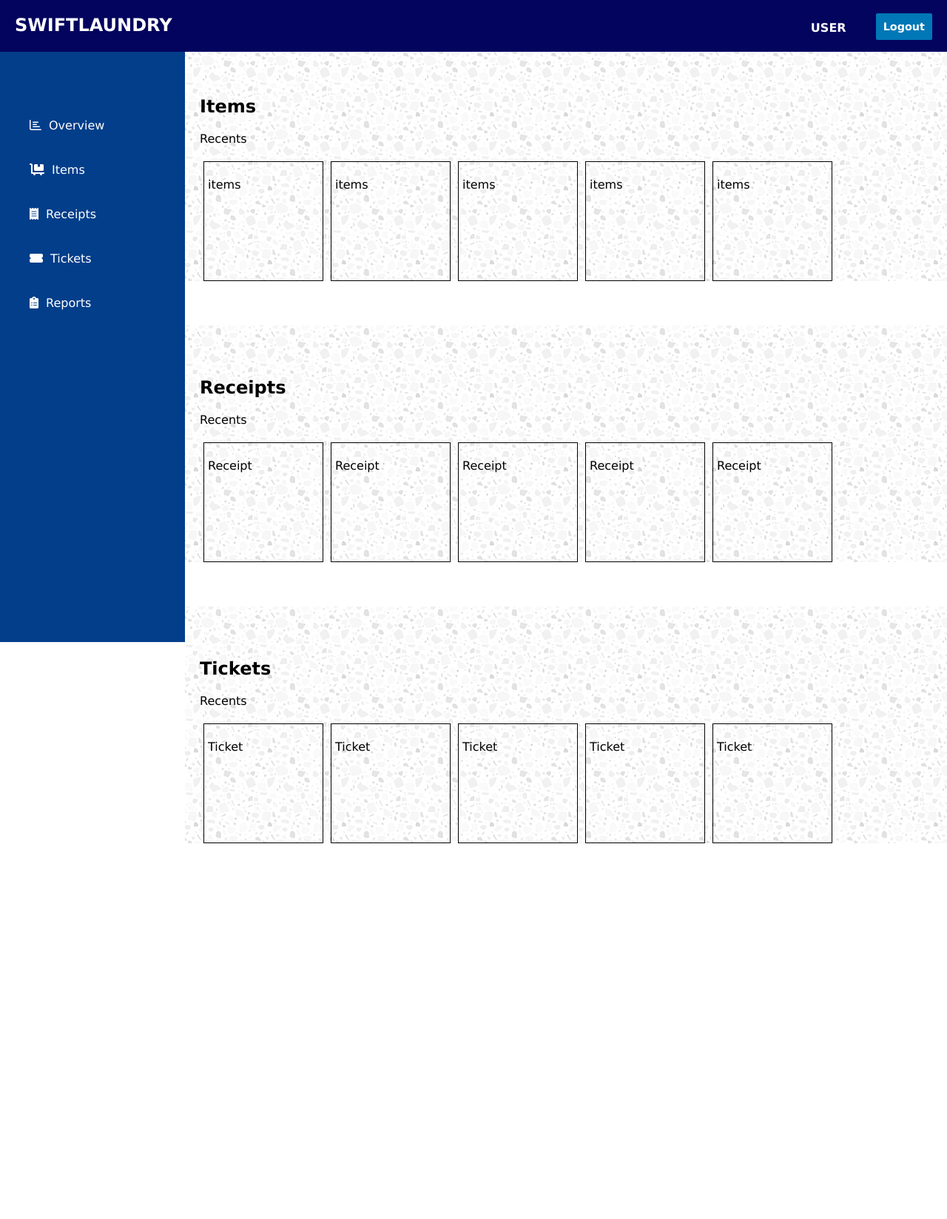
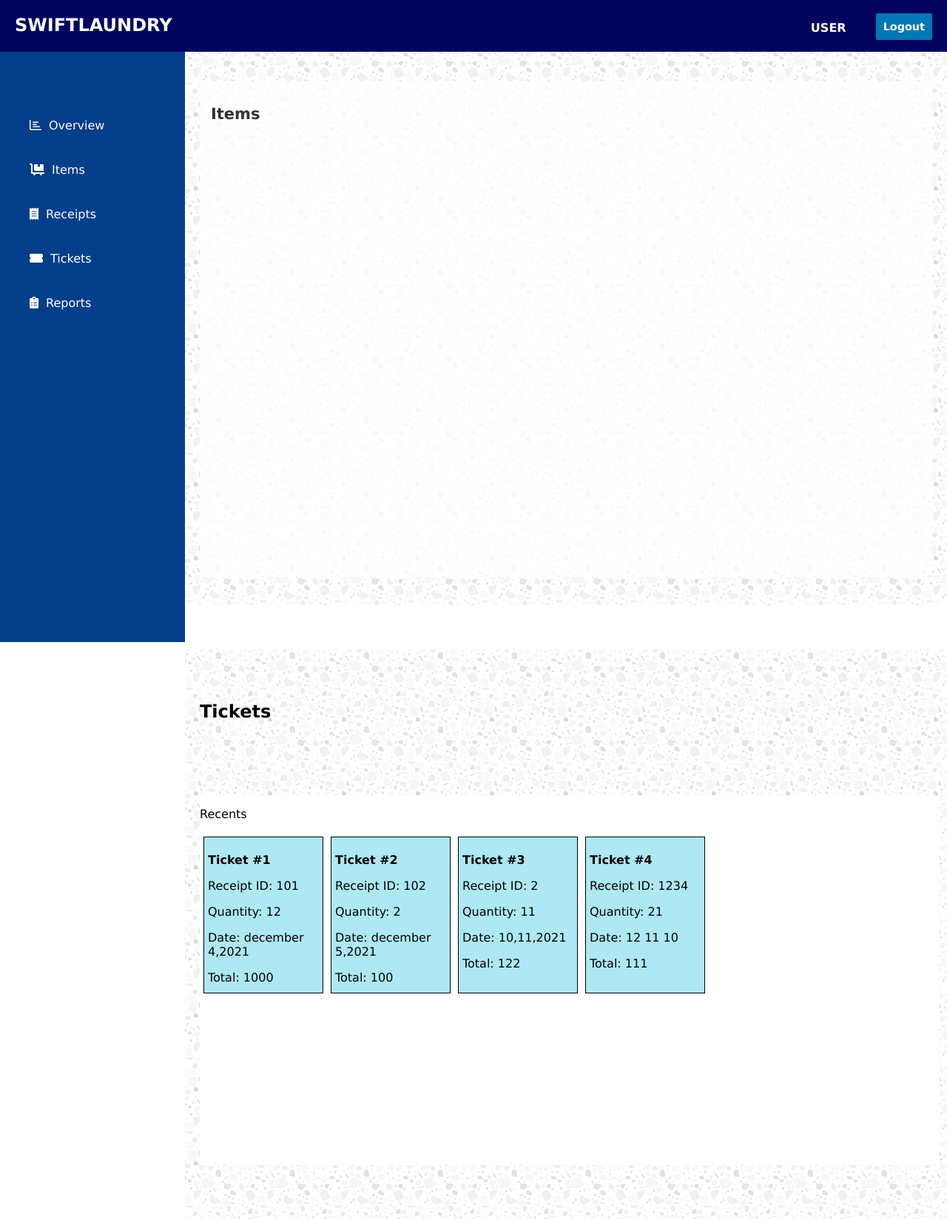
Before and after one commit to Mendeir/SwiftLaundry, a PHP site: page /dashboard_overview.php in a window 1280 px wide. Shown: the whole page at 74% size. Before the commit the page ends 1140 px from the top, so only its background shows below. Run offline with PHP 8.4, Linux system fonts and the light colour scheme; data that the repository does not hold is empty.

Commit message:
Overview
added overview and remove ticket

```diff
--- a/add_ticket.php
+++ b/add_ticket.php
@@ -18,6 +18,10 @@
 
                 <form action="write_file.php" class="add-item-form" method="POST">
 
+
+                	<label for="price"> Receipt No: </label>
+                    <input type="number" id="price" name="receipt-id" min="0.00" max="10000.00" required>
+
                     <label for="price"> Quantity: </label>
                     <input type="number" id="price" name="quantity" min="0.00" max="10000.00" required>
 
@@ -25,7 +29,7 @@
                     <input type="text" id="date" name="date" required>
 
                     <label for="image-path"> Total (php): </label>
-                    <input type="number" id="total" name="total" required>
+                    <input type="text" id="total" name="total" required>
 
                     <input type="submit" id="add-item-button" name="submit" value="Add Ticket">
 
--- a/css/dashboard_overview_style.css
+++ b/css/dashboard_overview_style.css
@@ -1,19 +1,37 @@
-.row1{
-	height: 250px;
-	background-color: powderblue;
+body {
+    margin: 0;
+    padding: 0;
+    font-family: "Verdana", sans-serif;
+    text-decoration-color: ;
 }
 
-.container{
+.row1{
+	height: 700px;
+
+}
+
+.container-bg{
 	width: 1000px;
-	height: 150px;
-	margin: 0 auto;
+	height: 500px;
+	margin: 10% auto;
+	overflow: hidden;
+	overflow-y: scroll;
+	background: #fff;
 }
 
 .col{
 	width: 150px;
-	height: 150px;
+	height: 200px;
 	border: 1px solid black;
 	float: left;
 	padding: 5px;
 	margin: 5px;
+	background: #ADE8F4;
 }
+
+.card {
+    background-color: #ADE8F4;
+    border-radius: 10px;
+    padding: 10px;
+    text-align: center;
+}
--- a/dashboard_overview.php
+++ b/dashboard_overview.php
@@ -12,85 +12,70 @@
 <body>
 	<?php include_once("inc/header.inc")  ?>
 
-	<section class="row1">
-		<h2>Items</h2>
-		<p>Recents</p>
-		<div class="container">
-			<div class="col">
-				<p>items</p>
-			</div>
-			<div class="col">
-				<p>items</p>
-			</div>
-			<div class="col">
-				<p>items</p>
-			</div>
-			<div class="col">
-				<p>items</p>
-			</div>
-			<div class="col">
-				<p>items</p>
-			</div>
-		</div>
+	<section>
+        <div class="content">
+            <h2>Items</h2>
+            <div class="content-items">
+                <div class="item-container">
 
-	</section>
+                    <?php
+                        include_once("db/db_SwiftLaundry_connection_script.php");
 
-	<section class="row1">
-		<h2>Receipts</h2>
-		<p>Recents</p>
-		<div class="container">
-			<div class="col">
-				<p>Receipt</p>
-			</div>
-			<div class="col">
-				<p>Receipt</p>
-			</div>
-			<div class="col">
-				<p>Receipt</p>
-			</div>
-			<div class="col">
-				<p>Receipt</p>
-			</div>
-			<div class="col">
-				<p>Receipt</p>
-			</div>
-		</div>
-	</section>
+                        $sql_command = "SELECT item_name, price, image_path FROM items";
+                        $result = $connection->query($sql_command);
+
+                        if ($result-> num_rows > 0) {
+                            while($row = $result-> fetch_assoc()) {
+                                echo '<div class="card">';
+                                    echo '<div class="product-name">'.$row["item_name"]."</div>";
+                                    echo ' <div class="image"><img src="'.$row["image_path"].'" alt="Item"></div>';
+                                    echo '<div class="price">'.$row["price"]."</div>";
+                                echo "</div>";
+                            }
+                        }
+                    ?>
+
+                </div>
+            </div>
+
+        </div>
+    </section>
 
 	<section class="row1">
 		<h2>Tickets</h2>
-		<p>Recents</p>
-		<div class="container">
-			<div class="col">
-				<p>Ticket</p>
-			</div>
-			<div class="col">
-				<p>Ticket</p>
-			</div>
-			<div class="col">
-				<p>Ticket</p>
-			</div>
-			<div class="col">
-				<p>Ticket</p>
-			</div>
-			<div class="col">
-				<p>Ticket</p>
-			</div>
+		<div class="container-bg">
+
+			<p>Recents</p>
+				<?php
+					$ticket_file = fopen("tickets.txt","r");
+					$ticket_number = 1;
+					if ($ticket_file) {
+	    				while (($line = fgets($ticket_file)) !== false) {
+	        				$line_arr = explode (", ", $line);
+
+	        				echo '<div class="col">';
+	        					$_SESSION['temp'] = $ticket_number;
+								echo '<p><b>'.'Ticket #'.$ticket_number.'</b></p>';
+						  		echo '<p>Receipt ID: '.$line_arr[0].'</p>';
+						  		echo '<p>Quantity: '.$line_arr[1].'</p>';
+						  		echo '<p>Date: '.$line_arr[2].'</p>';
+						  		echo '<p>Total: '.$line_arr[3].'</p>';
+
+							echo '</div>';
+
+							$ticket_number += 1;
+	    				}
+
+	    				fclose($ticket_file);
+					} else {
+	    				// error opening the file.
+					}
+
+
+				?>
+
 		</div>
 	</section>
 
 </body>
 </html>
-
-
-<?php
-	/*
-	include_once("db/db_SwiftLaundry_connection_script.php");
-	if ($connection->connect_error) {
-		die("Connection failed: ".$connection->connect_error);
-	}
-
-	$sql_command = "SELECT item_name, price, image_path FROM items";
-	$result = $connection->query($sql_command);
-	*/
-?>
--- a/inc/header.inc
+++ b/inc/header.inc
@@ -10,9 +10,9 @@
 </header>
 
 <nav>
-    <a href="#"><i class="far fa-chart-bar"></i><span>Overview</span></a>
+    <a href="dashboard_overview.php"><i class="far fa-chart-bar"></i><span>Overview</span></a>
     <a href="dashboard_items.php"><i class="fas fa-dolly-flatbed"></i><span>Items</span></a>
     <a href="dashboard_receipts.php"><i class="fas fa-receipt"></i><span>Receipts</span></a>
-    <a href="#"><i class="fas fa-ticket-alt"></i><span>Tickets</span></a>
+    <a href="dashboard_tickets.php"><i class="fas fa-ticket-alt"></i><span>Tickets</span></a>
     <a href="#"><i class="fas fa-clipboard-list"></i><span>Reports</span></a>
 </nav>
--- a/tickets.txt
+++ b/tickets.txt
@@ -1,2 +1,4 @@
-1001, 12, december 4,2021, 12000
-1003, 10, december 5,2021, 8000
+101, 12, december 4,2021, 1000
+102, 2, december 5,2021, 100
+2, 11, 10,11,2021, 122
+1234, 21, 12 11 10, 111
--- a/write_file.php
+++ b/write_file.php
@@ -1,6 +1,6 @@
 <?php
 
-    $item = $_POST['item-name'];
+    $item = $_POST['receipt-id'];
     $quantity = $_POST['quantity'];
     $date = $_POST['date'];
     $total = $_POST['total'];
```
Also changed, not shown: css/dashboard_tickets_style.css (+17 -5 lines), dashboard_tickets.php (+12 -22 lines), remove_ticket.php (+21 -2 lines), rewrite_file.php (added, +80 -0 lines), new_ticket.txt (added).
